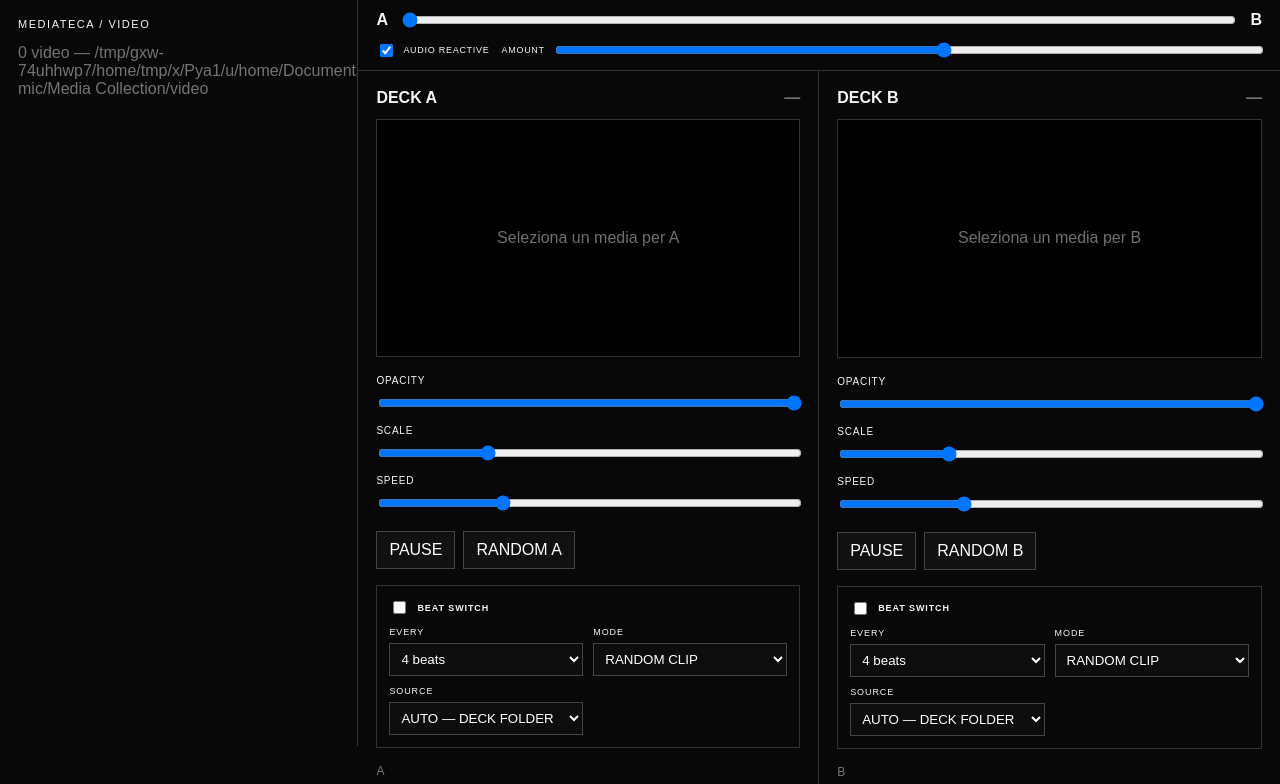
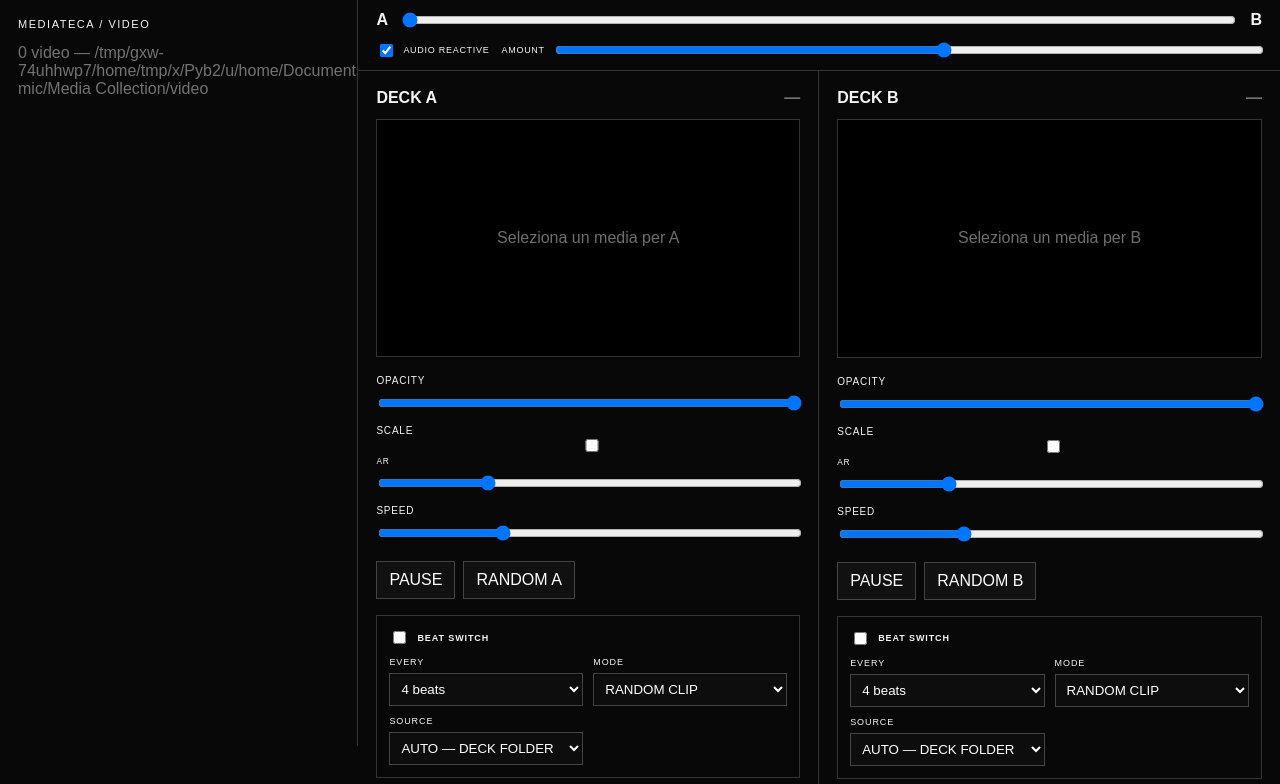
Before and after one commit to Micula1312/media-reactive-engine, a Flask app: page /regia in a window 1280 px wide. Shown: the part 54-838 px from the top of the page. Run offline with Flask 3, Linux system fonts and the light colour scheme; data that the repository does not hold is empty.

Commit message:
Compact video deck controls and add reactive scale toggles

```diff
--- a/templates/regia.html
+++ b/templates/regia.html
@@ -34,9 +34,9 @@
         <article class="panel deck-panel" data-deck="a">
           <div class="deck-title">DECK A <span id="deck-a-folder" class="muted">—</span></div>
           <div id="preview-a" class="preview"><span class="muted">Seleziona un media per A</span></div>
-          <div class="controls">
+          <div class="controls compact-video-controls">
             <label>OPACITY <input id="opacity-a" type="range" min="0" max="1" step=".01" value="1"></label>
-            <label>SCALE <input id="scale-a" type="range" min=".5" max="2.5" step=".01" value="1"></label>
+            <label class="scale-control"><span>SCALE <small title="Audio reactive scale"><input id="scale-reactive-a" type="checkbox"> AR</small></span><input id="scale-a" type="range" min=".5" max="2.5" step=".01" value="1"></label>
             <label>SPEED <input id="speed-a" type="range" min=".2" max="3" step=".05" value="1"></label>
           </div>
           <div class="button-row"><button id="play-a">PAUSE</button><button id="random-a">RANDOM A</button></div>
@@ -52,9 +52,9 @@
         <article class="panel deck-panel" data-deck="b">
           <div class="deck-title">DECK B <span id="deck-b-folder" class="muted">—</span></div>
           <div id="preview-b" class="preview"><span class="muted">Seleziona un media per B</span></div>
-          <div class="controls">
+          <div class="controls compact-video-controls">
             <label>OPACITY <input id="opacity-b" type="range" min="0" max="1" step=".01" value="1"></label>
-            <label>SCALE <input id="scale-b" type="range" min=".5" max="2.5" step=".01" value="1"></label>
+            <label class="scale-control"><span>SCALE <small title="Audio reactive scale"><input id="scale-reactive-b" type="checkbox"> AR</small></span><input id="scale-b" type="range" min=".5" max="2.5" step=".01" value="1"></label>
             <label>SPEED <input id="speed-b" type="range" min=".2" max="3" step=".05" value="1"></label>
           </div>
           <div class="button-row"><button id="play-b">PAUSE</button><button id="random-b">RANDOM B</button></div>
```
